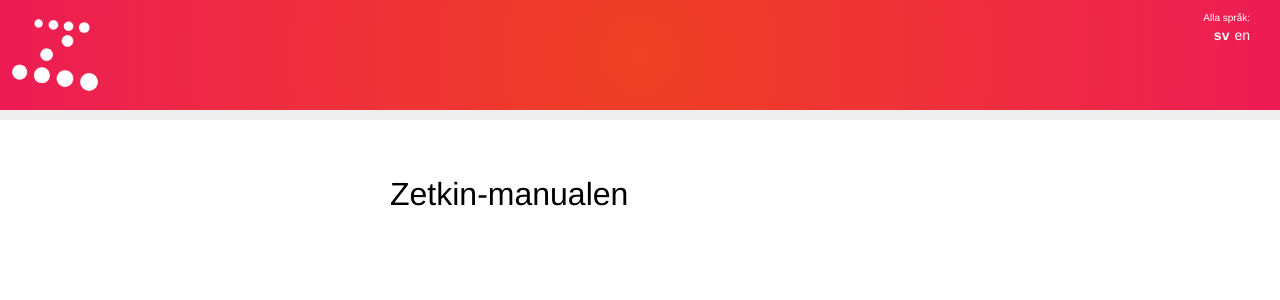
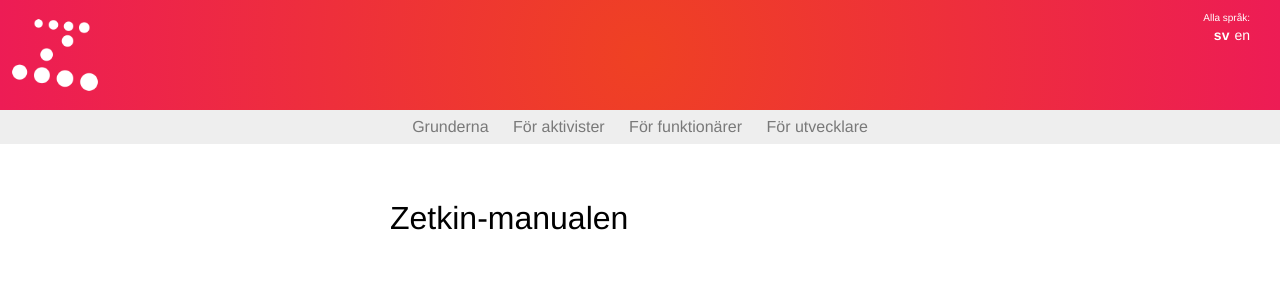
Before and after one commit to zetkin/manual, a Jekyll site: the page built from sv/index.md, in a window 1280 px wide. Shown: the top 300 px of the page. Built offline with Jekyll 4.4.1, drawn with Linux system fonts in a browser that asks for light colours.

```diff
--- a/_data/menu/sv.yml
+++ b/_data/menu/sv.yml
@@ -1,2 +1,9 @@
--   title: Introduktion
-    slug: intro
+sections:
+    -   title: Grunderna
+        slug: grunderna
+    -   title: För aktivister
+        slug: for-aktivister
+    -   title: För funktionärer
+        slug: for-funktionarer
+    -   title: För utvecklare
+        slug: for-utvecklare
```
Also changed, not shown: sv/for-aktivister/index.md (added, +5 -0 lines), sv/for-funktionarer/index.md (added, +5 -0 lines), sv/for-utvecklare/index.md (added, +5 -0 lines), sv/grunderna/index.md (added, +5 -0 lines).
